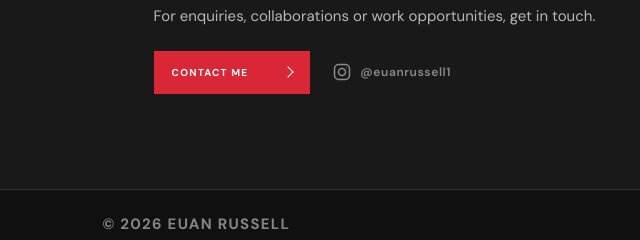
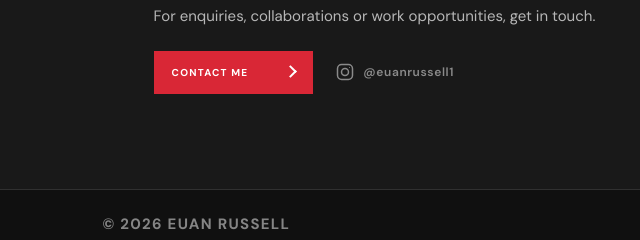
Before and after one commit to euanrussell1/euanrussell, a plain HTML site: page index.html in a window 1280 px wide. Shown: the part 3618-3858 px from the top of the page, 0-640 px from the left. Drawn offline with Linux system fonts and the light colour scheme.

Commit message:
Update styles.css

```diff
--- a/styles.css
+++ b/styles.css
@@ -177,11 +177,12 @@ footer a { color: #c9c9c9; }
 .social-link:focus-visible { color: var(--red); }
 .contact-arrow {
   display: inline-block;
-  width: 8px;
-  height: 8px;
-  border-top: 1.5px solid currentColor;
-  border-right: 1.5px solid currentColor;
+  width: 9px;
+  height: 9px;
+  border-top: 2px solid #fff;
+  border-right: 2px solid #fff;
   transform: rotate(45deg);
-  margin-left: 8px;
-  vertical-align: middle;
+  margin-left: 10px;
+  position: relative;
+  top: -1px;
 }
```
